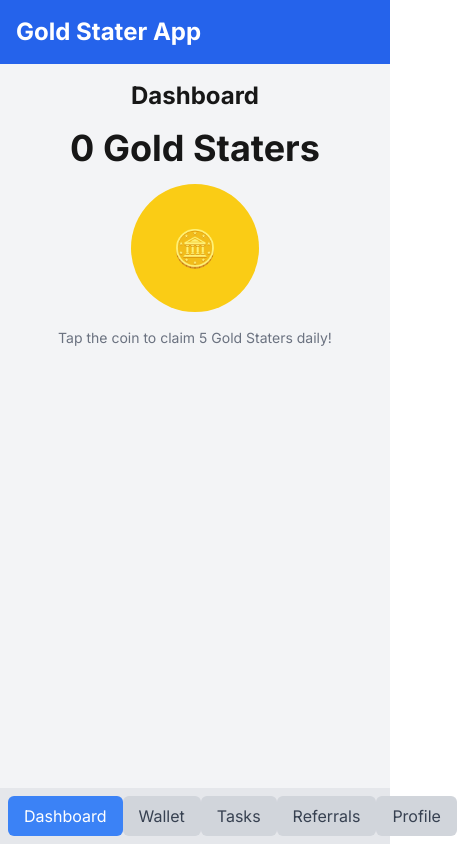
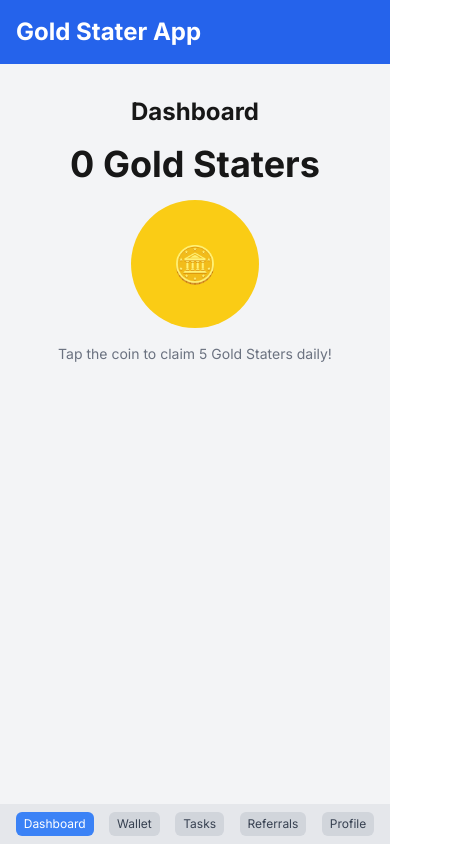
Before and after one commit to Stanley19990/gold-stater-app, a Next.js app: page / in a window 390 px wide. Shown: the whole page, 457 px wide, since content can reach past the window. Built offline with nearby package versions, Linux system fonts and the light colour scheme.

Commit message:
Made Gold Stater app scrollable and mobile-friendly

```diff
--- a/src/app/page.tsx
+++ b/src/app/page.tsx
@@ -142,19 +142,19 @@ export default function GoldStaterApp() {
   }
 
   return (
-    <div className="flex flex-col min-h-screen bg-gray-100">
-      <header className="bg-blue-600 text-white p-4">
+    <div className="flex flex-col h-screen bg-gray-100">
+      <header className="bg-blue-600 text-white p-4 fixed top-0 left-0 right-0 z-10">
         <h1 className="text-2xl font-bold">Gold Stater App</h1>
       </header>
-      <main className="flex-grow">
+      <main className="flex-grow overflow-y-auto mt-16 mb-16 p-4">
         {renderTabContent()}
       </main>
-      <nav className="bg-gray-200 p-2 flex justify-around">
+      <nav className="bg-gray-200 p-2 flex justify-around fixed bottom-0 left-0 right-0 z-10">
         {['dashboard', 'wallet', 'tasks', 'referrals', 'profile'].map((tab) => (
           <button
             key={tab}
             onClick={() => setActiveTab(tab)}
-            className={`px-4 py-2 rounded-md ${
+            className={`px-2 py-1 text-xs sm:text-sm sm:px-4 sm:py-2 rounded-md ${
               activeTab === tab
                 ? 'bg-blue-500 text-white'
                 : 'bg-gray-300 text-gray-700 hover:bg-gray-400'
```
